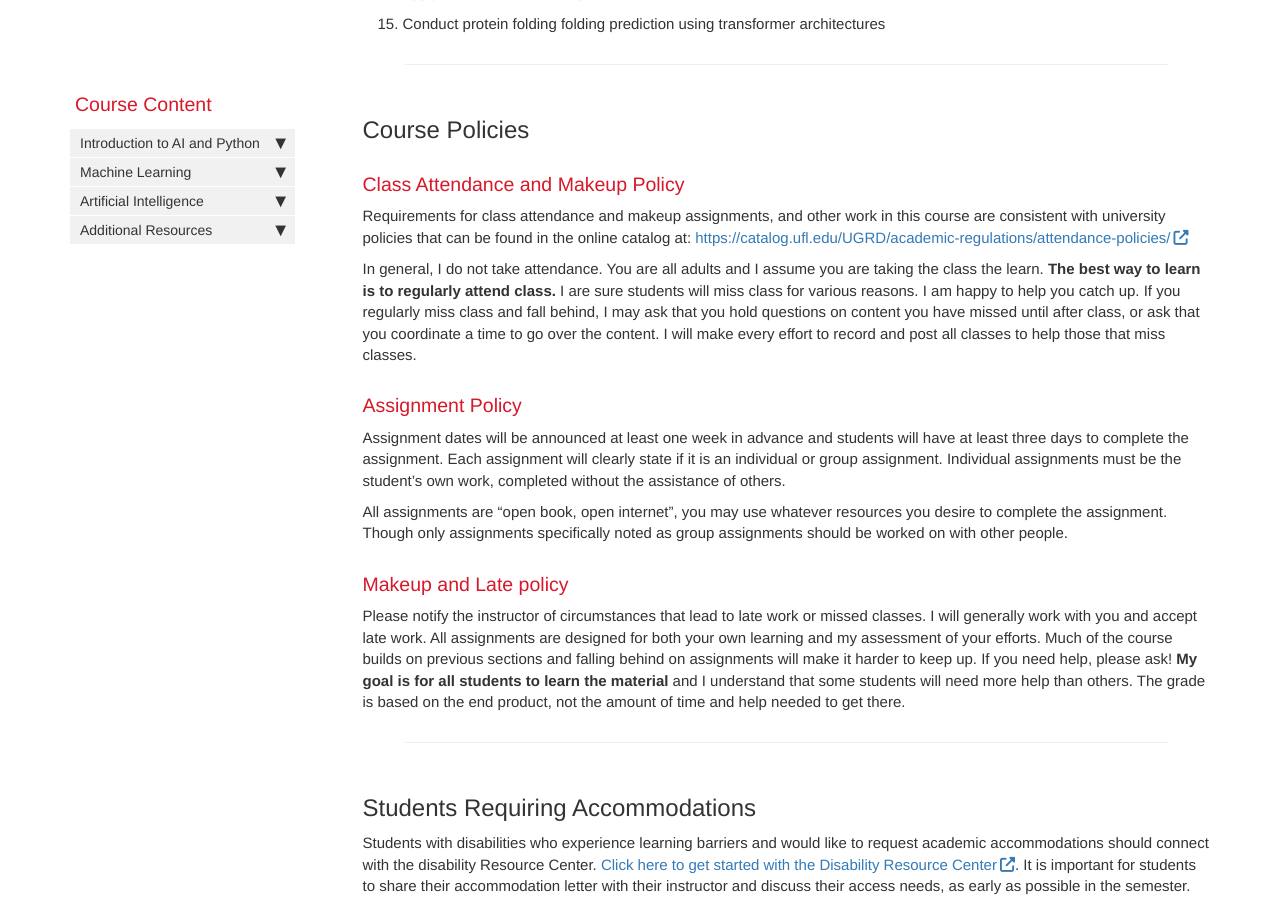
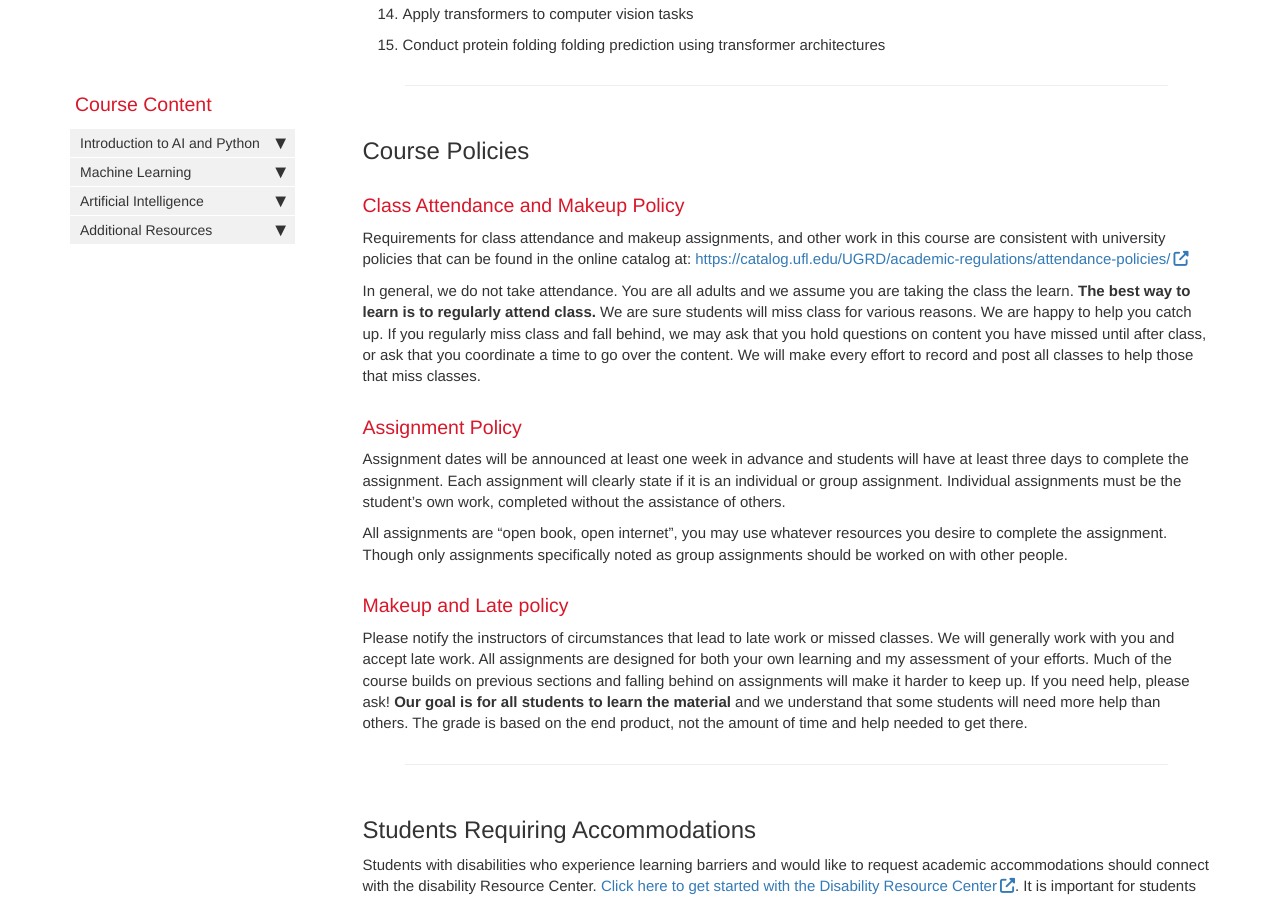
Before and after one commit to AIBiology/aibiology.github.io, a Jekyll site: the page built from index.md, in a window 1280 px wide and 900 px high, scrolled down 10452 px. Built offline with Jekyll 4.4.1, drawn with Linux system fonts in a browser that asks for light colours; nearby versions of some CDN libraries; comment, search, counter and statistics services are not loaded; some of the changed text lies outside the part shown.

Commit message:
I to We fixes

```diff
--- a/index.md
+++ b/index.md
@@ -77,14 +77,14 @@
 
 * **Mon, Wed, Fri from 1:55pm - 2:45pm in Bartram 211**
 
-    {% include important.html content="You should make every effort to attend class synchronously. While I will record class sessions, **during class is the best opportunity to ask questions and get help from the instructors and others in the class.**" %}
+    {% include important.html content="You should make every effort to attend class synchronously. While we will record class sessions, **during class is the best opportunity to ask questions and get help from the instructors and others in the class.**" %}
 
-* I understand that some students will need to miss classes sometimes. That is fine and I will do my best to help you catch up, but regular attendance is the best way to learn.
+* I understand that some students will need to miss classes sometimes. That is fine and we will do our best to help you catch up, but regular attendance is the best way to learn.
 
 ___
 {% include custom/office_hours.html %}
 
- {% include tip.html content="Coding is not always easy. Simple solutions are not always obvious. There will be some frustration. <br>**I expect that you will need help. You should expect that you will need help.** <br>I want to help you! I cannot always help if you do not ask for the help you need. ***Please ask for help!***" %}
+ {% include tip.html content="Coding is not always easy. Simple solutions are not always obvious. There will be some frustration. <br>**We expect that you will need help. You should expect that you will need help.** <br>We want to help you! We cannot always help if you do not ask for the help you need. ***Please ask for help!***" %}
 
 ___
 
@@ -215,11 +215,11 @@
         <!-- /.panel-heading-->
         <div id="collapseA" class="panel-collapse collapse noCrossRef">
             <div class="panel-body">
-                Should a student wish to dispute any grade received in this class (other than simple addition errors), the dispute must be in writing (via email) and be submitted to the instructor within a week of receiving the grade.
+                Should a student wish to dispute any grade received in this class (other than simple addition errors), the dispute must be in writing (via email) and be submitted to the instructors within a week of receiving the grade.
                 <BR><BR>
                 The dispute should clearly set out the grade that the student believes the assignment should have received as well as why they believe that they should have received such a grade.
                 <BR><BR>
-                Some assignments may be resubmitted for revision. I may suggest a resubmission, or a student may ask for the opportunity to resubmit. My goal in allowing resubmission is to give students a chance to learn the material. A meeting to discuss the material is generally expected prior to resubmission.
+                Some assignments may be resubmitted for revision. We may suggest a resubmission, or a student may ask for the opportunity to resubmit. Our goal in allowing resubmission is to give students a chance to learn the material. A meeting to discuss the material is generally expected prior to resubmission.
             </div>
             <!-- /.panel-body -->
         </div>
@@ -312,7 +312,7 @@
 
 Requirements for class attendance and makeup assignments, and other work in this course are consistent with university policies that can be found in the online catalog at: [https://catalog.ufl.edu/UGRD/academic-regulations/attendance-policies/](https://catalog.ufl.edu/UGRD/academic-regulations/attendance-policies/)
 
-In general, I do not take attendance. You are all adults and I assume you are taking the class the learn. **The best way to learn is to regularly attend class.** I are sure students will miss class for various reasons. I am happy to help you catch up. If you regularly miss class and fall behind, I may ask that you hold questions on content you have missed until after class, or ask that you coordinate a time to go over the content. I will make every effort to record and post all classes to help those that miss classes.
+In general, we do not take attendance. You are all adults and we assume you are taking the class the learn. **The best way to learn is to regularly attend class.** We are sure students will miss class for various reasons. We are happy to help you catch up. If you regularly miss class and fall behind, we may ask that you hold questions on content you have missed until after class, or ask that you coordinate a time to go over the content. We will make every effort to record and post all classes to help those that miss classes.
 
 ### Assignment Policy
 
@@ -322,7 +322,7 @@
 
 ### Makeup and Late policy
 
-Please notify the instructor of circumstances that lead to late work or missed classes. I will generally work with you and accept late work. All assignments are designed for both your own learning and my assessment of your efforts. Much of the course builds on previous sections and falling behind on assignments will make it harder to keep up. If you need help, please ask! **My goal is for all students to learn the material** and I understand that some students will need more help than others. The grade is based on the end product, not the amount of time and help needed to get there.
+Please notify the instructors of circumstances that lead to late work or missed classes. We will generally work with you and accept late work. All assignments are designed for both your own learning and my assessment of your efforts. Much of the course builds on previous sections and falling behind on assignments will make it harder to keep up. If you need help, please ask! **Our goal is for all students to learn the material** and we understand that some students will need more help than others. The grade is based on the end product, not the amount of time and help needed to get there.
 
 ___
 
```
